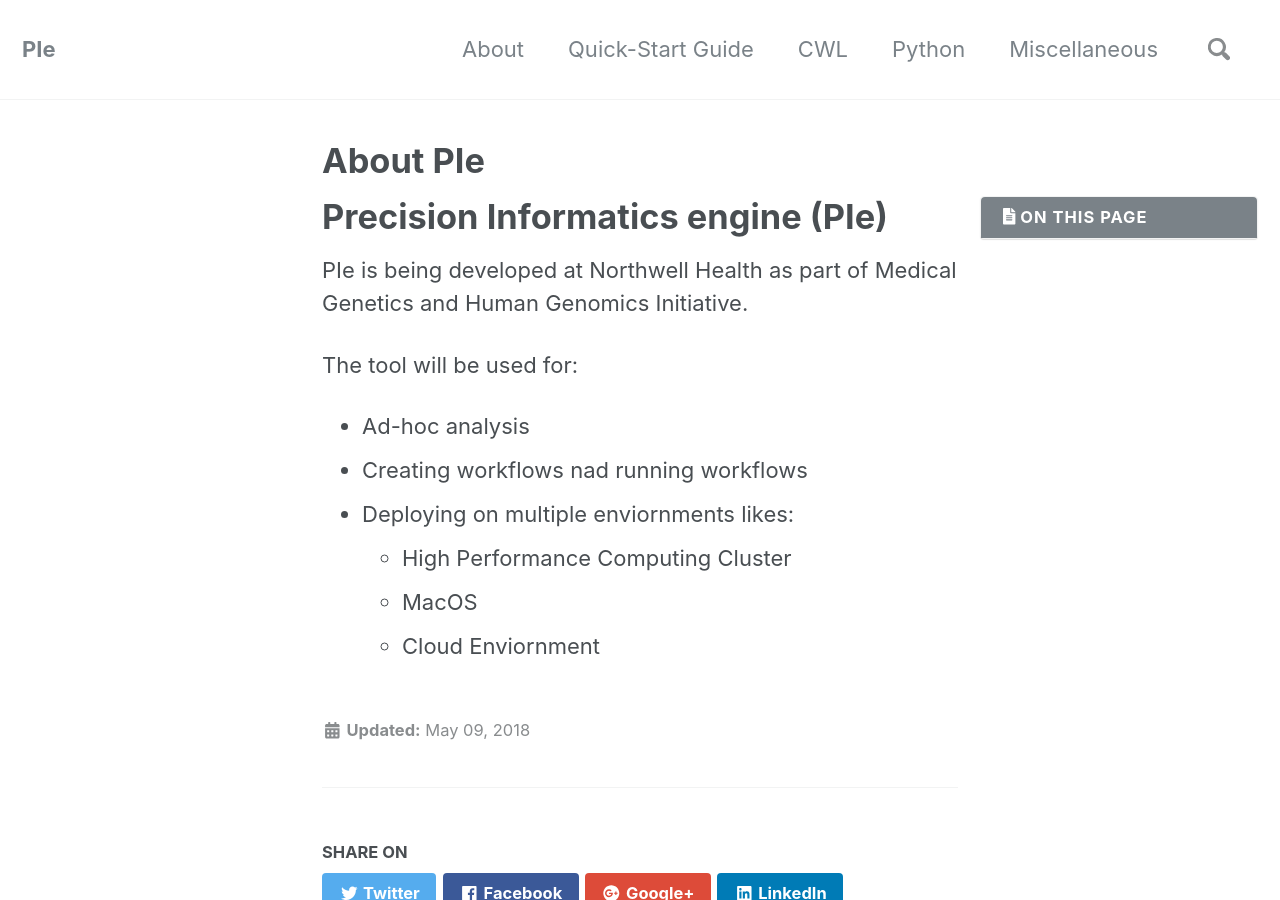
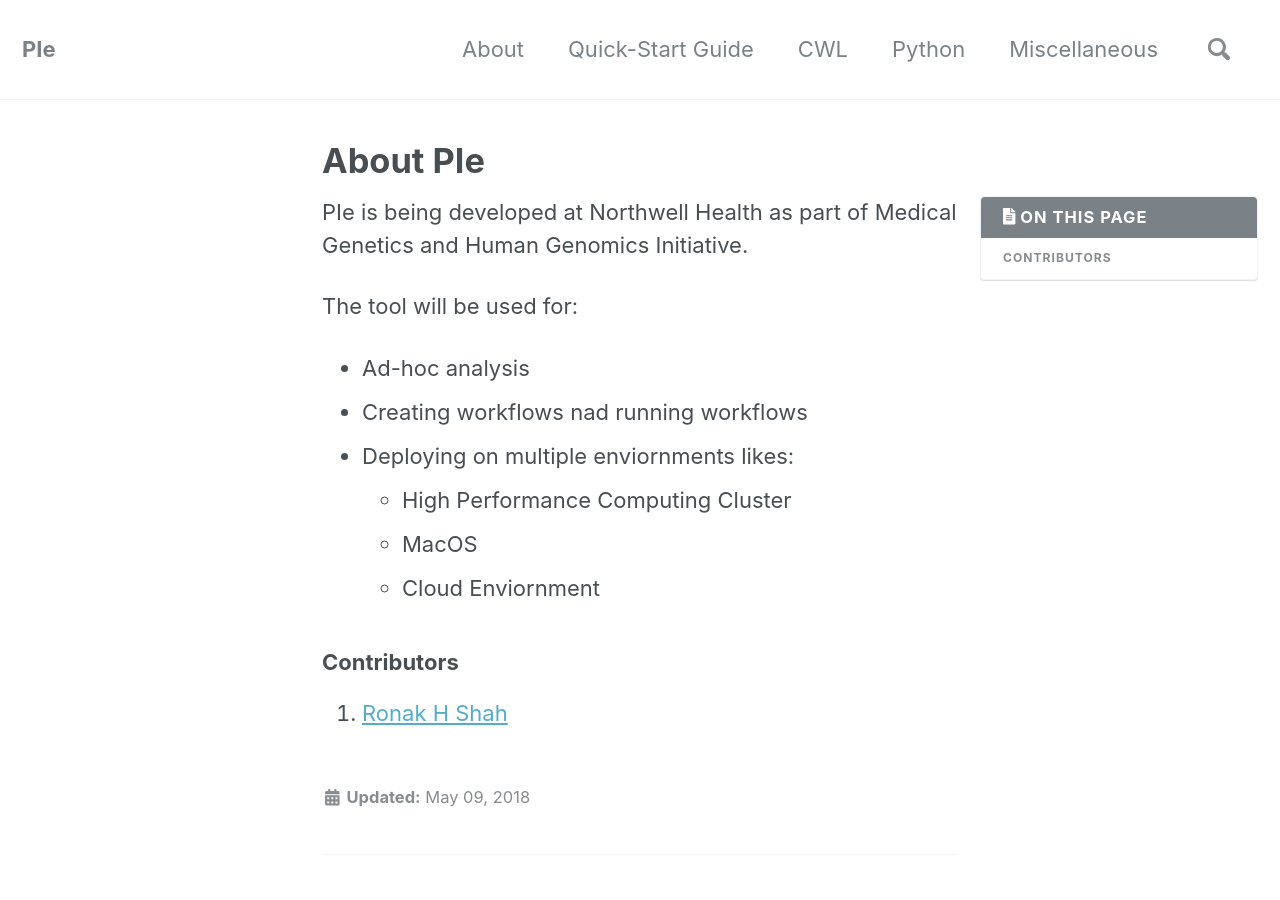
Before and after one commit to rhshah/PIe, a Jekyll site: the page built from docs/_about/index.md, in a window 1280 px wide and 900 px high. Built offline with Jekyll 4.4.1, drawn with Linux system fonts in a browser that asks for light colours; nearby versions of some CDN libraries.

Commit message:
Adding information about contributors

```diff
--- a/docs/_about/index.md
+++ b/docs/_about/index.md
@@ -7,8 +7,6 @@ redirect_from:
   - /theme-setup/
 toc: true
 ---
-# Precision Informatics engine (PIe)
-
 PIe is being developed at Northwell Health as part of Medical Genetics and Human Genomics Initiative.
 
 The tool will be used for:
@@ -19,3 +17,7 @@ The tool will be used for:
   - High Performance Computing Cluster
   - MacOS
   - Cloud Enviornment
+
+### Contributors
+
+1. [Ronak H Shah](https://www.github.com/rhshah)
```
